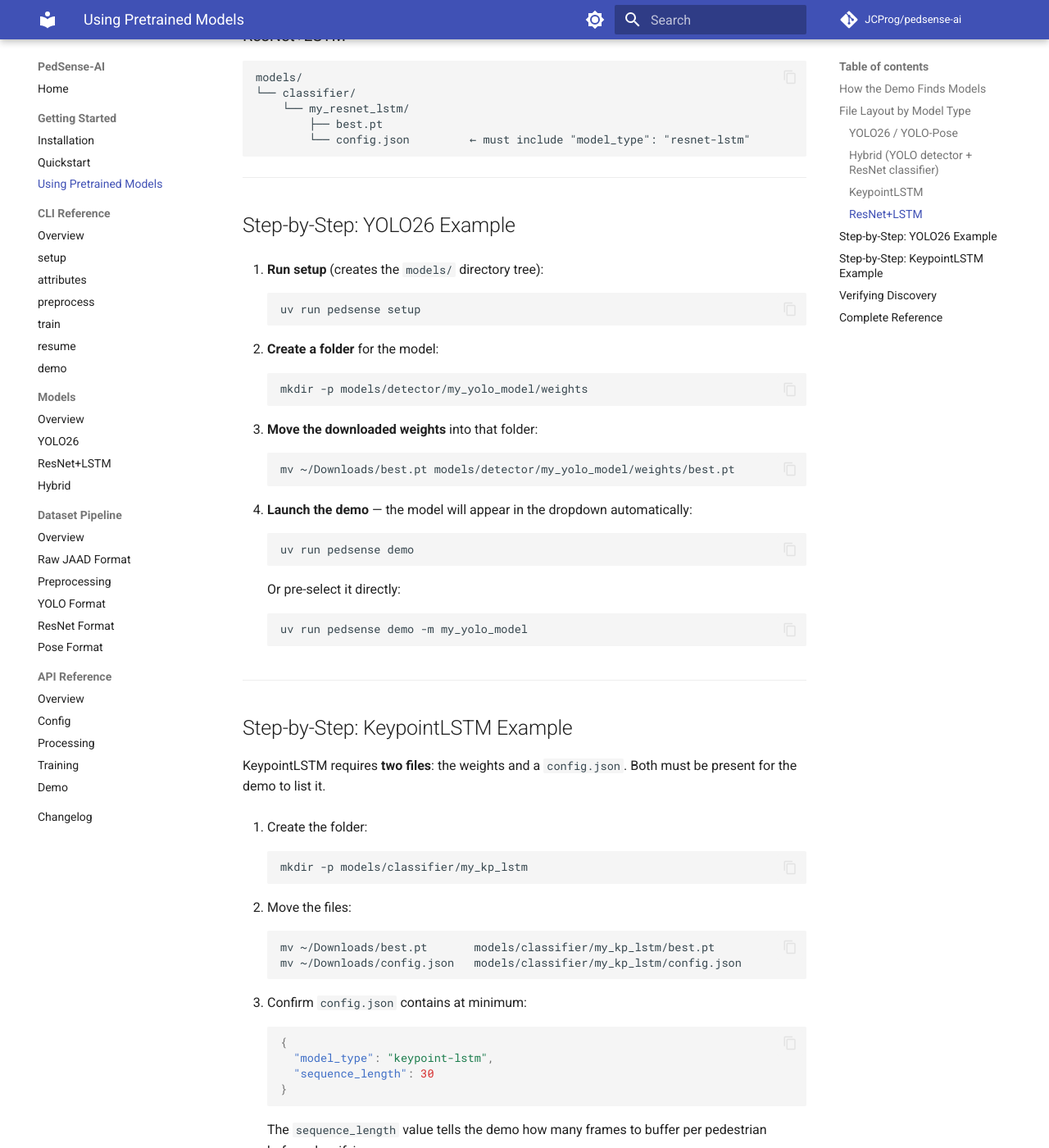
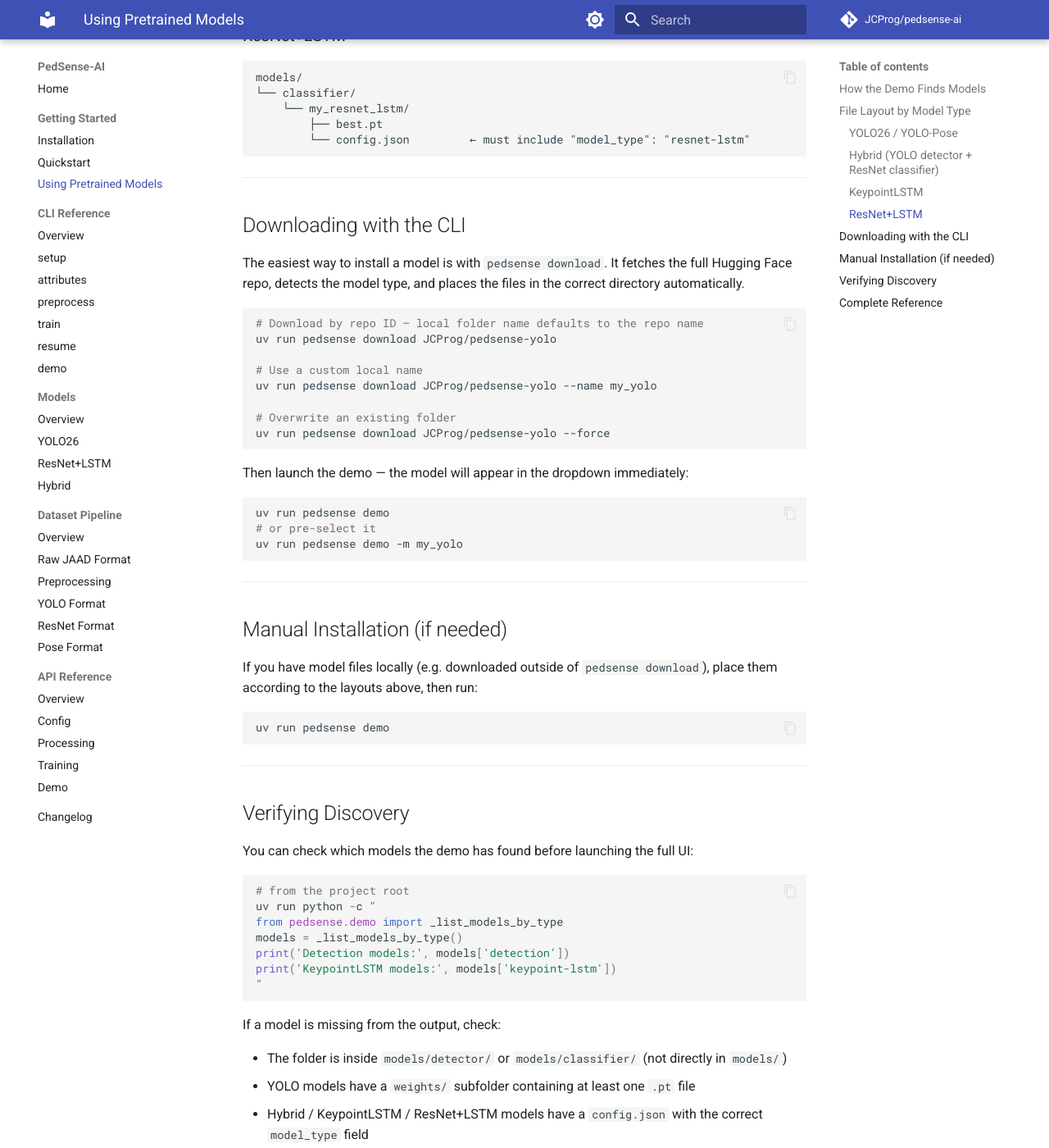
Before and after one commit to JC-prog/pedsense-ai, an MkDocs documentation site: the page built from docs/getting-started/pretrained-models.md, in a window 1280 px wide and 1400 px high, scrolled down 1451 px. Shown: the whole window at 82% size. Built offline with MkDocs 1.6.1 and Material for MkDocs 9.7.7, drawn with Linux system fonts in a browser that asks for light colours; comment, search, counter and statistics services are not loaded; some of the changed text lies outside the part shown.

Commit message:
docs: update documentation

````diff
--- a/docs/getting-started/pretrained-models.md
+++ b/docs/getting-started/pretrained-models.md
@@ -68,69 +68,38 @@ models/
 
 ---
 
-## Step-by-Step: YOLO26 Example
+## Downloading with the CLI
 
-1. **Run setup** (creates the `models/` directory tree):
+The easiest way to install a model is with `pedsense download`. It fetches the full Hugging Face repo, detects the model type, and places the files in the correct directory automatically.
 
-    ```bash
-    uv run pedsense setup
-    ```
+```bash
+# Download by repo ID — local folder name defaults to the repo name
+uv run pedsense download JCProg/pedsense-yolo
 
-2. **Create a folder** for the model:
+# Use a custom local name
+uv run pedsense download JCProg/pedsense-yolo --name my_yolo
 
-    ```bash
-    mkdir -p models/detector/my_yolo_model/weights
-    ```
+# Overwrite an existing folder
+uv run pedsense download JCProg/pedsense-yolo --force
+```
 
-3. **Move the downloaded weights** into that folder:
+Then launch the demo — the model will appear in the dropdown immediately:
 
-    ```bash
-    mv ~/Downloads/best.pt models/detector/my_yolo_model/weights/best.pt
-    ```
-
-4. **Launch the demo** — the model will appear in the dropdown automatically:
-
-    ```bash
-    uv run pedsense demo
-    ```
-
-    Or pre-select it directly:
-
-    ```bash
-    uv run pedsense demo -m my_yolo_model
-    ```
+```bash
+uv run pedsense demo
+# or pre-select it
+uv run pedsense demo -m my_yolo
+```
 
 ---
 
-## Step-by-Step: KeypointLSTM Example
+## Manual Installation (if needed)
 
-KeypointLSTM requires **two files**: the weights and a `config.json`. Both must be present for the demo to list it.
+If you have model files locally (e.g. downloaded outside of `pedsense download`), place them according to the layouts above, then run:
 
-1. Create the folder:
-
-    ```bash
-    mkdir -p models/classifier/my_kp_lstm
-    ```
-
-2. Move the files:
-
-    ```bash
-    mv ~/Downloads/best.pt       models/classifier/my_kp_lstm/best.pt
-    mv ~/Downloads/config.json   models/classifier/my_kp_lstm/config.json
-    ```
-
-3. Confirm `config.json` contains at minimum:
-
-    ```json
-    {
-      "model_type": "keypoint-lstm",
-      "sequence_length": 30
-    }
-    ```
-
-    The `sequence_length` value tells the demo how many frames to buffer per pedestrian before classifying.
-
-4. Launch the demo and select the **2-Stage Intent (Pose + LSTM)** pipeline. Your model will appear in the **Intent Model** dropdown.
+```bash
+uv run pedsense demo
+```
 
 ---
 
````
Also changed, not shown: README.md (+23 -0 lines).
